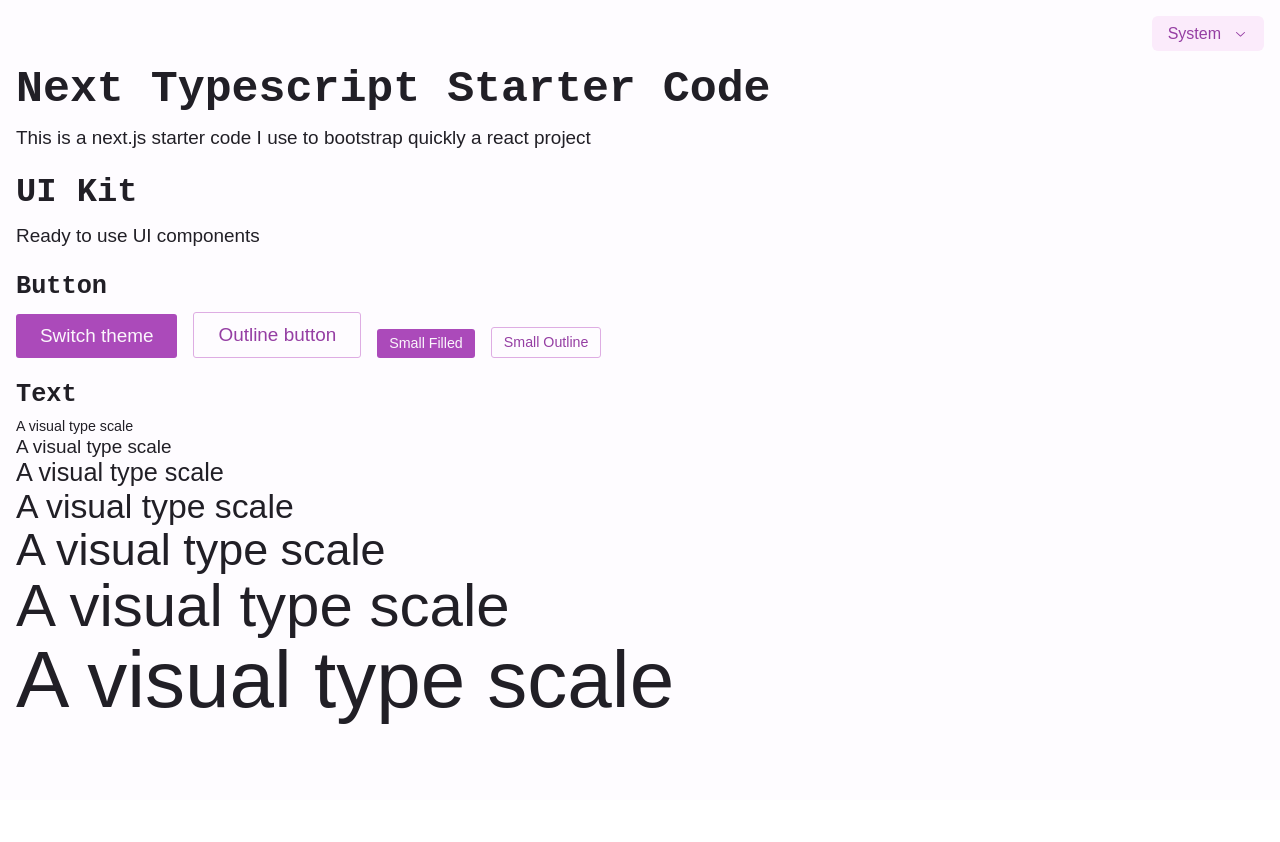
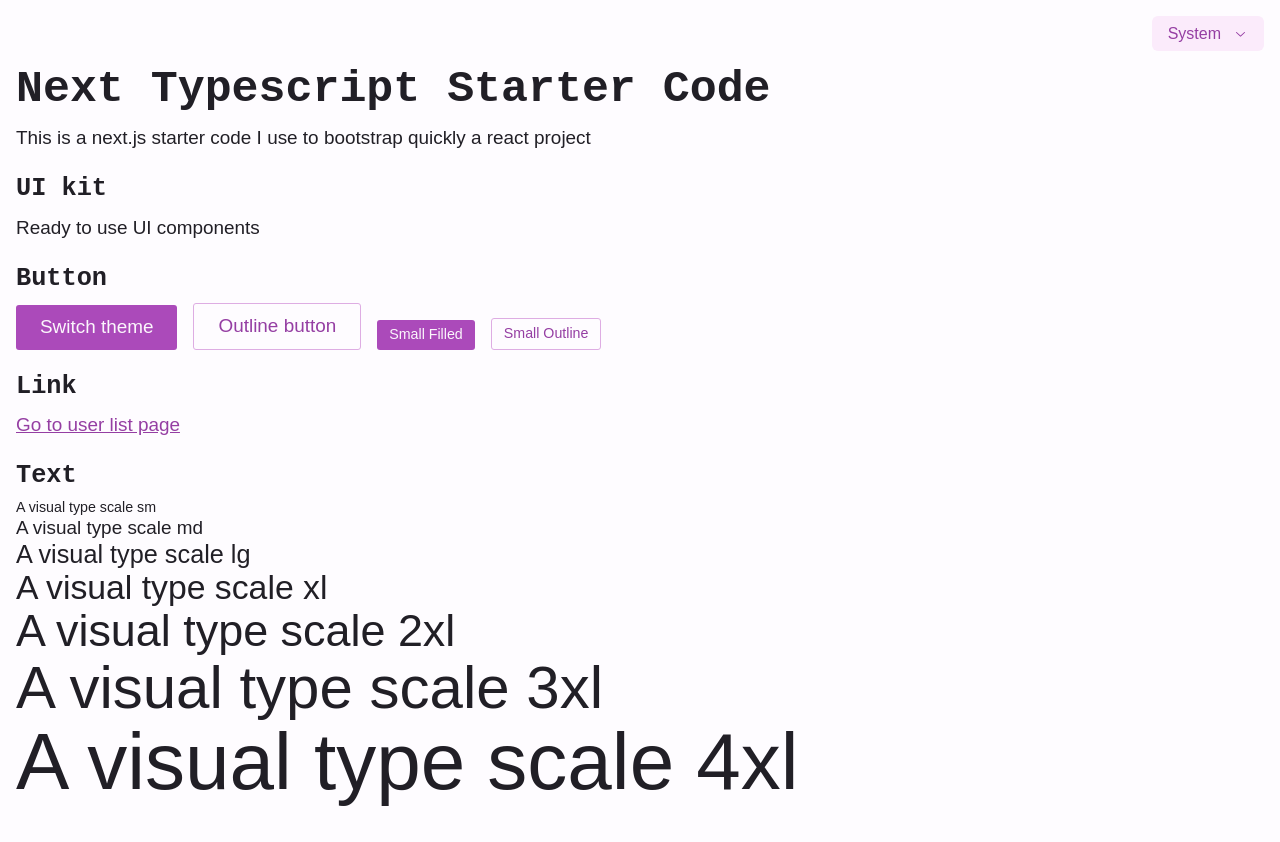
Before and after one commit to notAro14/next-ts-starter, a Next.js app: page / in a window 1280 px wide. Before the commit the page ends 800 px from the top, so only its background shows below. Built offline with nearby package versions, Linux system fonts and the light colour scheme.

Commit message:
Refactor IndexPage and add link to user list page

```diff
--- a/src/pages/index.tsx
+++ b/src/pages/index.tsx
@@ -1,3 +1,5 @@
+// VENDORS
+import { ReactNode } from "react"
 // TYPES
 import type { NextPageWithLayout } from "src/types"
 // COMPONENTS
@@ -8,6 +10,26 @@ import Text from "src/ui/text"
 import SwitchTheme from "src/features/switch-theme"
 import Box from "src/ui/box"
 import SEO from "src/components/seo"
+import Link from "src/ui/link"
+import { styled } from "src/ui/stitches.config"
+
+const StyledSection = styled("section", {
+  display: "flex",
+  flexDirection: "column",
+  gap: "$sm",
+  marginBottom: "$lg",
+})
+
+function Section({ children, title }: { children: ReactNode; title: string }) {
+  return (
+    <StyledSection>
+      <Heading as="h2" css={{ fontSize: "$lg" }}>
+        {title}
+      </Heading>
+      {children}
+    </StyledSection>
+  )
+}
 
 const IndexPage: NextPageWithLayout = () => {
   return (
@@ -15,12 +37,7 @@ const IndexPage: NextPageWithLayout = () => {
       <SEO>Next Typescript starter code</SEO>
 
       <Box as="main">
-        <Flex
-          direction="column"
-          gap="3"
-          as="section"
-          css={{ marginBottom: "$lg" }}
-        >
+        <StyledSection>
           <Heading as="h1" css={{ fontSize: "$2xl" }}>
             Next Typescript Starter Code
           </Heading>
@@ -28,27 +45,11 @@ const IndexPage: NextPageWithLayout = () => {
             This is a next.js starter code I use to bootstrap quickly a react
             project
           </Text>
-        </Flex>
-        <Flex
-          direction="column"
-          gap="3"
-          as="section"
-          css={{ marginBottom: "$lg" }}
-        >
-          <Heading as="h2" css={{ fontSize: "$xl" }}>
-            UI Kit
-          </Heading>
+        </StyledSection>
+        <Section title="UI kit">
           <Text>Ready to use UI components</Text>
-        </Flex>
-        <Flex
-          direction="column"
-          gap="3"
-          as="section"
-          css={{ marginBottom: "$lg" }}
-        >
-          <Heading as="h3" css={{ fontSize: "$lg" }}>
-            Button
-          </Heading>
+        </Section>
+        <Section title="Button">
           <Flex gap="4" css={{ alignItems: "flex-end" }}>
             <SwitchTheme />
             <Button variant="outline">Outline button</Button>
@@ -57,27 +58,26 @@ const IndexPage: NextPageWithLayout = () => {
               Small Outline
             </Button>
           </Flex>
-        </Flex>
-        <Flex gap="3" direction="column" as="section">
-          <Heading as="h3" css={{ fontSize: "$lg" }}>
-            Text
-          </Heading>
-
+        </Section>
+        <Section title="Link">
+          <Link href="/user-list">Go to user list page</Link>
+        </Section>
+        <Section title="Text">
           <Flex
             direction="column"
             css={{
               lineHeight: 1,
             }}
           >
-            <Text size="sm">A visual type scale</Text>
-            <Text>A visual type scale</Text>
-            <Text size="lg">A visual type scale</Text>
-            <Text size="xl">A visual type scale</Text>
-            <Text size="2xl">A visual type scale</Text>
-            <Text size="3xl">A visual type scale</Text>
-            <Text size="4xl">A visual type scale</Text>
+            <Text size="sm">A visual type scale sm</Text>
+            <Text>A visual type scale md</Text>
+            <Text size="lg">A visual type scale lg</Text>
+            <Text size="xl">A visual type scale xl</Text>
+            <Text size="2xl">A visual type scale 2xl</Text>
+            <Text size="3xl">A visual type scale 3xl</Text>
+            <Text size="4xl">A visual type scale 4xl</Text>
           </Flex>
-        </Flex>
+        </Section>
       </Box>
     </>
   )
```
